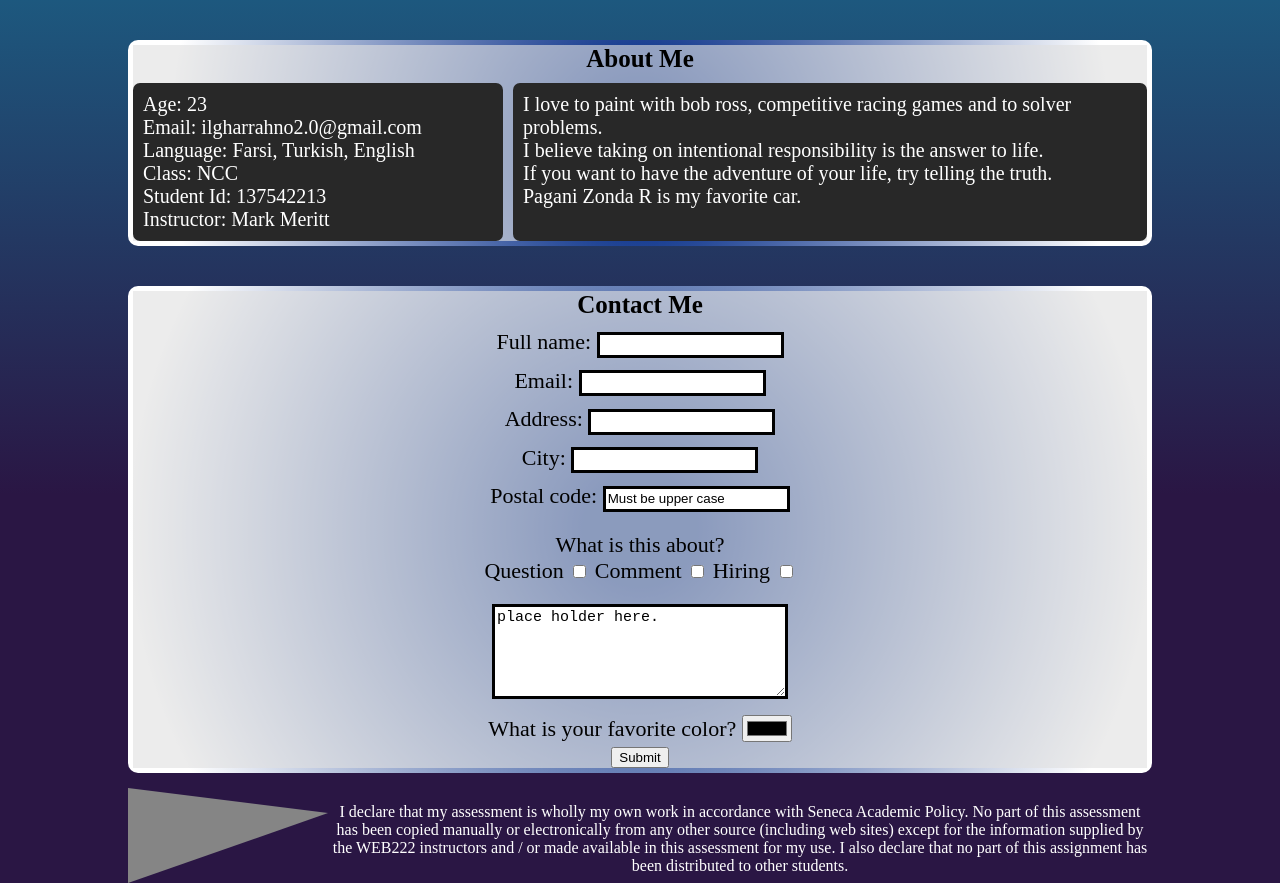
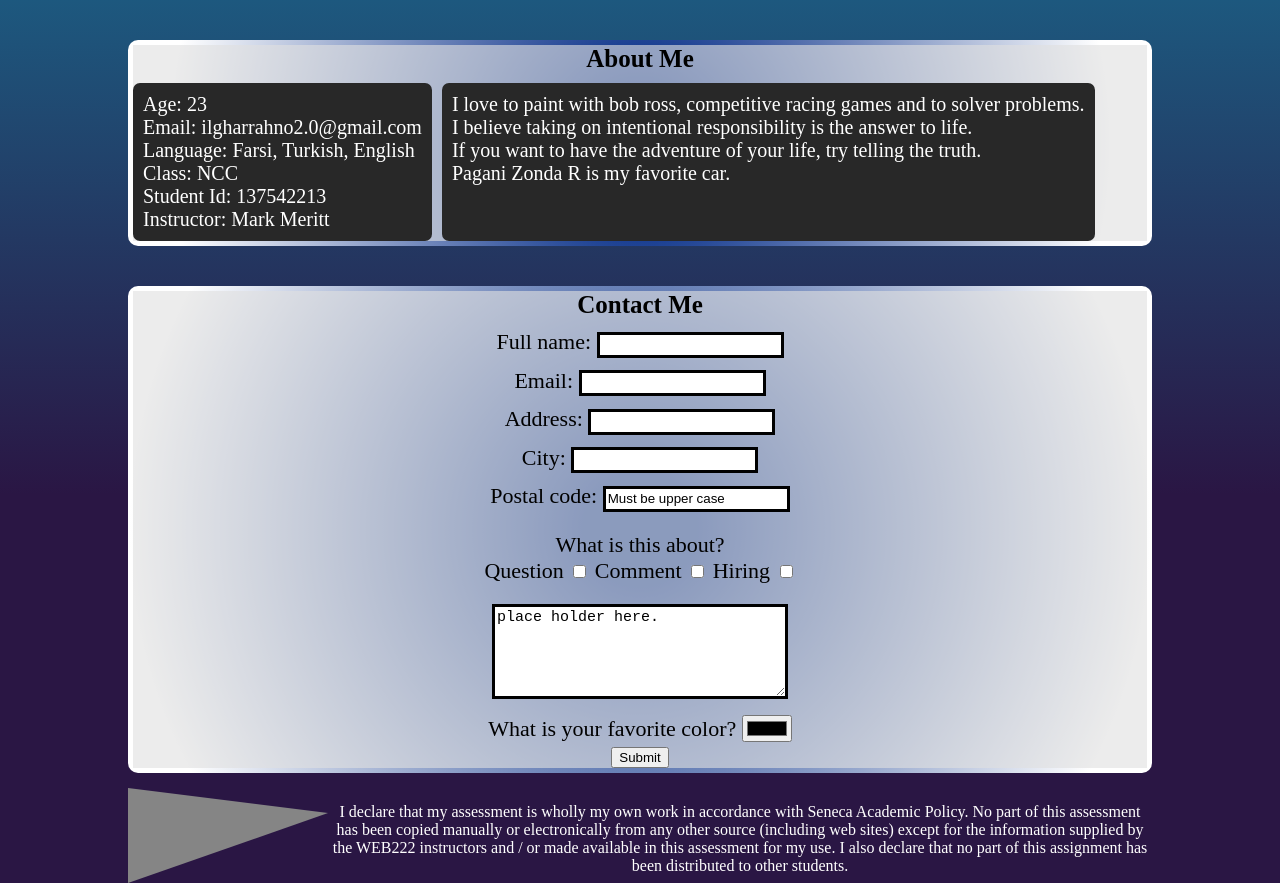
Before and after one commit to ilgharr/ilgharr.github.io, a plain HTML site: page index.html in a window 1280 px wide. Shown: the part 1092-1975 px from the top of the page. Drawn offline with Linux system fonts and the light colour scheme.

Commit message:
Update styling.css

```diff
--- a/styling.css
+++ b/styling.css
@@ -135,10 +135,6 @@ body{
     width: 33%;
 }
 
-#about_me_info{
-    min-width: 350px;
-}
-
 .school_details{
     width: 67%;
 }
```
